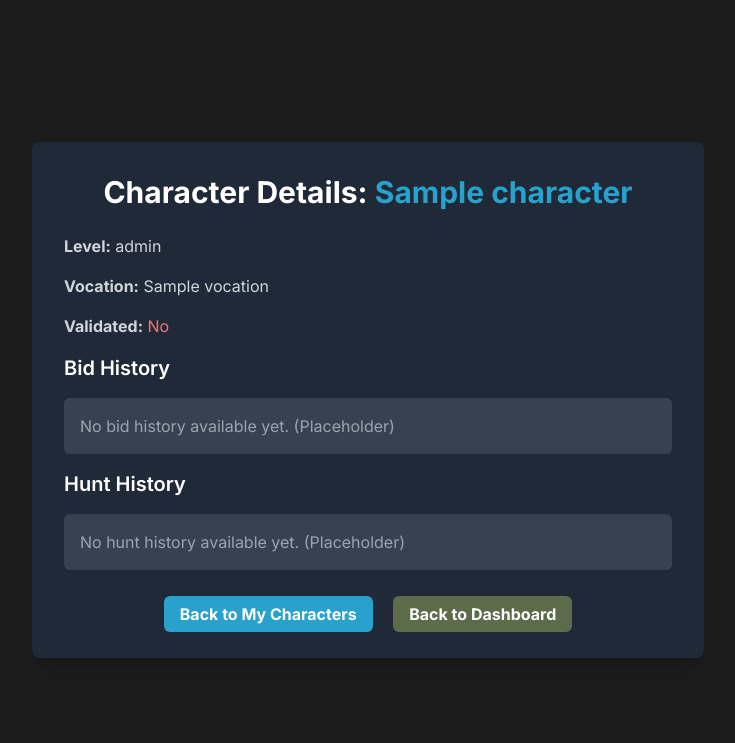
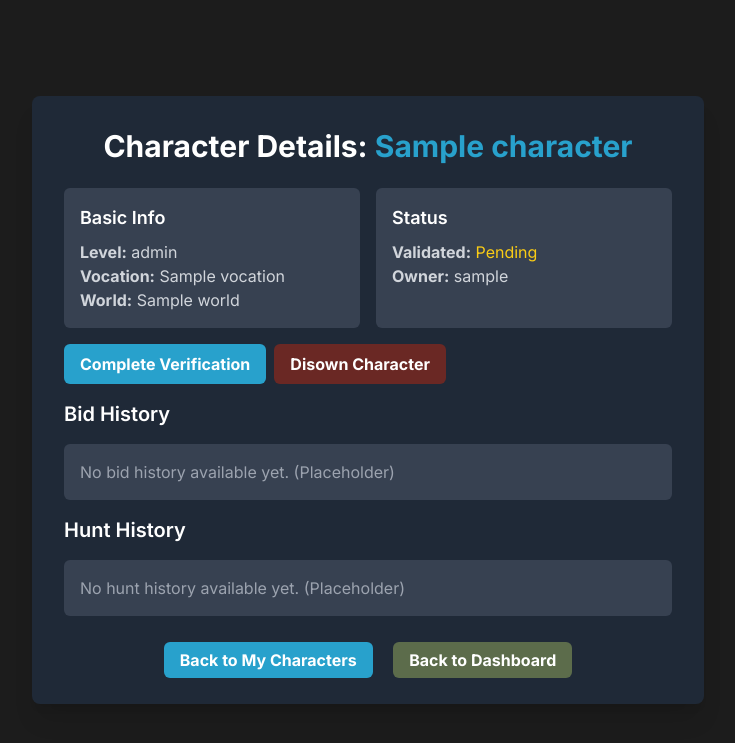
Before and after one commit to GrueStudio/huntmaster, a FastAPI app: template app/templates/character_details.html in a window 1280 px wide. Shown: the top 743 px of the page, without its empty margins (272-1007 px from the left). Run offline with FastAPI, Linux system fonts and the light colour scheme; the visitor is signed in with stand-in values (Sample User, id 1); tables that the repository leaves empty hold one stand-in row (values such as "Sample post"); the template is opened without the code that fills it: most values are stand-ins (such as "Sample title", 1, 10 or a date in 2020); some libraries are stand-ins or nearby versions.

Commit message:
feat(char challenges): add ownership challenges to characters with existing verification

```diff
--- a/app/templates/character_details.html
+++ b/app/templates/character_details.html
@@ -8,6 +8,10 @@
         <link
             href="https://fonts.googleapis.com/css2?family=Inter:wght@400;500;600;700&display=swap"
             rel="stylesheet"
+        />
+        <link
+            rel="stylesheet"
+            href="https://cdnjs.cloudflare.com/ajax/libs/font-awesome/6.0.0-beta3/css/all.min.css"
         />
         <style>
             body {
@@ -44,7 +48,46 @@
                 <span class="text-blue-green">{{ character.name }}</span>
             </h2>
 
+            {% if message %}
+            <div
+                class="bg-green-500 text-white p-3 rounded-md mb-4 text-center"
+            >
+                {{ message }}
+            </div>
+            {% endif %} {% if error %}
+            <div class="bg-red-500 text-white p-3 rounded-md mb-4 text-center">
+                {{ error }}
+            </div>
+            {% endif %}
+
             <div class="space-y-4 text-gray-300">
+                <!-- Challenge Count Badge -->
+                {% if challenges and challenges > 0 %}
+                <div
+                    class="flex justify-between items-center bg-yellow-900/50 p-3 rounded-md border border-yellow-600/50"
+                >
+                    <div class="flex items-center">
+                        <i
+                            class="fas fa-exclamation-triangle text-yellow-400 mr-2"
+                        ></i>
+                        <span class="font-medium text-white"
+                            >Active Challenges:</span
+                        >
+                    </div>
+                    <span
+                        class="bg-yellow-500 text-white font-bold px-3 py-1 rounded-full"
+                    >
+                        {{ challenges }}
+                    </span>
+                </div>
+                {% endif %}
+
+                <!-- Character Details -->
+                <div class="grid grid-cols-1 md:grid-cols-2 gap-4">
+                    <div class="bg-gray-700 p-4 rounded-md">
+                        <h3 class="text-lg font-semibold text-white mb-2">
+                            Basic Info
+                        </h3>
                         <p>
                             <strong>Level:</strong> {{ character.level if
                             character.level is not none else 'N/A' }}
@@ -54,14 +97,81 @@
                             character.vocation is not none else 'N/A' }}
                         </p>
                         <p>
+                            <strong>World:</strong> {{ character.world.name if
+                            character.world else 'N/A' }}
+                        </p>
+                    </div>
+                    <div class="bg-gray-700 p-4 rounded-md">
+                        <h3 class="text-lg font-semibold text-white mb-2">
+                            Status
+                        </h3>
+                        <p>
                             <strong>Validated:</strong>
-                    {% if character.validated %}
+                            {% if character.validation_hash is none %}
                             <span class="text-green-400">Yes</span>
                             {% else %}
-                    <span class="text-red-400">No</span>
+                            <span class="text-yellow-400">Pending</span>
                             {% endif %}
                         </p>
+                        <p>
+                            <strong>Owner:</strong>
+                            {% if character.user %} {{ character.user.username
+                            }} {% else %}
+                            <span class="text-gray-400">None</span>
+                            {% endif %}
+                        </p>
+                    </div>
+                </div>
 
+                <!-- Challenge Info for Owners -->
+                {% if challenges and challenges > 0 and character.user_id ==
+                request.session.get('user_id') and character.validation_hash is
+                none %}
+                <div
+                    class="bg-yellow-900/30 p-4 rounded-md border border-yellow-600/30"
+                >
+                    <h3
+                        class="text-lg font-semibold text-white mb-2 flex items-center"
+                    >
+                        <i class="fas fa-shield-alt text-yellow-400 mr-2"></i>
+                        Ownership Protection
+                    </h3>
+                    <p class="text-sm text-yellow-200">
+                        This character has {{ challenges }} active challenge(s).
+                        To maintain ownership, keep your validation hash in the
+                        character's comment on Tibia.com.
+                    </p>
+                </div>
+                {% endif %}
+
+                <!-- Action Buttons -->
+                <div class="flex flex-wrap gap-2 mt-4">
+                    {% if character.user_id == request.session.get('user_id') %}
+                    {% if character.validation_hash is not none %}
+                    <a
+                        href="/character/verify?character_name={{ character.name }}"
+                        class="bg-blue-green hover:bg-blue-700 text-white font-bold py-2 px-4 rounded-md focus:outline-none focus:ring-2 focus:ring-blue-green focus:ring-opacity-75 transition duration-300"
+                    >
+                        Complete Verification
+                    </a>
+                    {% endif %}
+                    <a
+                        href="/character/disown?character_name={{ character.name }}"
+                        class="bg-caput-mortuum hover:bg-red-700 text-white font-bold py-2 px-4 rounded-md focus:outline-none focus:ring-2 focus:ring-caput-mortuum focus:ring-opacity-75 transition duration-300"
+                    >
+                        Disown Character
+                    </a>
+                    {% elif character.validation_hash is none %}
+                    <a
+                        href="/character/verify?character_name={{ character.name }}"
+                        class="bg-yellow-600 hover:bg-yellow-700 text-white font-bold py-2 px-4 rounded-md focus:outline-none focus:ring-2 focus:ring-yellow-500 focus:ring-opacity-75 transition duration-300"
+                    >
+                        Challenge Ownership
+                    </a>
+                    {% endif %}
+                </div>
+
+                <!-- History Sections -->
                 <h3 class="text-xl font-semibold text-white mt-8 mb-4">
                     Bid History
                 </h3>
```
Also changed, not shown: other parts of app/templates/character_details.html (+1 -33 lines), app/routers/characters.py (+41 -95 lines). Lines whose indentation alone changed are shown as unchanged.
